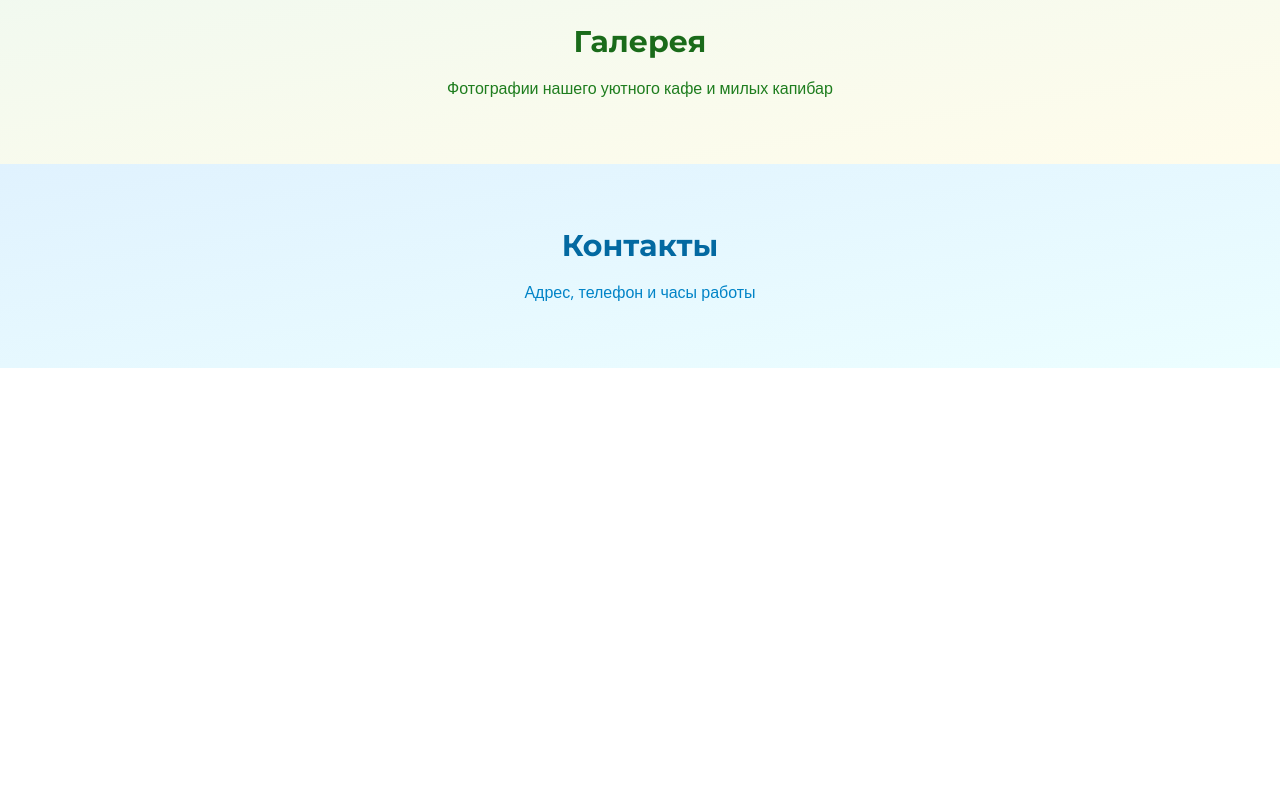
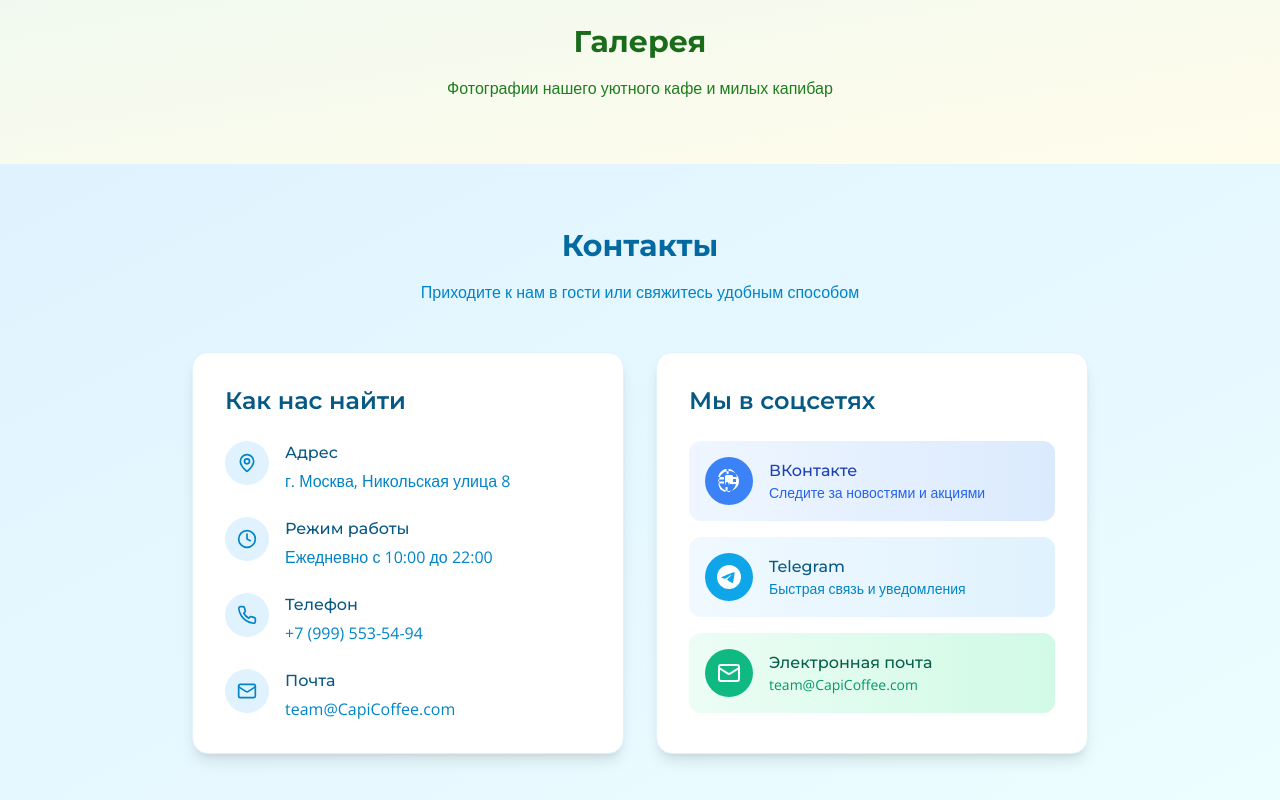
Before and after one commit to pr-poehali-dev/cafe-kapi-design, a React (Vite) app: page / in a window 1280 px wide. Shown: the part 8917-9717 px from the top of the page. Before the commit the page ends 9285 px from the top, so only its background shows below. Built offline with nearby package versions, Linux system fonts and the light colour scheme.

Commit message:
feat: добавить раздел контактов

```diff
--- /dev/null
+++ b/src/components/Contacts.tsx
@@ -0,0 +1,151 @@
+import Icon from "@/components/ui/icon";
+
+const Contacts = () => {
+  return (
+    <section
+      id="contacts"
+      className="py-16 bg-gradient-to-br from-nature-100 to-aqua-50"
+    >
+      <div className="container mx-auto px-4">
+        <div className="text-center mb-12">
+          <h2 className="text-3xl font-bold text-nature-700 mb-4">Контакты</h2>
+          <p className="text-nature-600">
+            Приходите к нам в гости или свяжитесь удобным способом
+          </p>
+        </div>
+
+        <div className="max-w-4xl mx-auto">
+          <div className="grid md:grid-cols-2 gap-8">
+            {/* Контактная информация */}
+            <div className="bg-white rounded-2xl p-8 shadow-lg border border-nature-100">
+              <h3 className="text-2xl font-semibold text-nature-800 mb-6">
+                Как нас найти
+              </h3>
+
+              <div className="space-y-6">
+                <div className="flex items-start">
+                  <div className="bg-nature-100 rounded-full p-3 mr-4 flex-shrink-0">
+                    <Icon name="MapPin" size={20} className="text-nature-600" />
+                  </div>
+                  <div>
+                    <h4 className="font-medium text-nature-800 mb-1">Адрес</h4>
+                    <p className="text-nature-600">
+                      г. Москва, Никольская улица 8
+                    </p>
+                  </div>
+                </div>
+
+                <div className="flex items-start">
+                  <div className="bg-nature-100 rounded-full p-3 mr-4 flex-shrink-0">
+                    <Icon name="Clock" size={20} className="text-nature-600" />
+                  </div>
+                  <div>
+                    <h4 className="font-medium text-nature-800 mb-1">
+                      Режим работы
+                    </h4>
+                    <p className="text-nature-600">
+                      Ежедневно с 10:00 до 22:00
+                    </p>
+                  </div>
+                </div>
+
+                <div className="flex items-start">
+                  <div className="bg-nature-100 rounded-full p-3 mr-4 flex-shrink-0">
+                    <Icon name="Phone" size={20} className="text-nature-600" />
+                  </div>
+                  <div>
+                    <h4 className="font-medium text-nature-800 mb-1">
+                      Телефон
+                    </h4>
+                    <p className="text-nature-600">+7 (999) 553-54-94</p>
+                  </div>
+                </div>
+
+                <div className="flex items-start">
+                  <div className="bg-nature-100 rounded-full p-3 mr-4 flex-shrink-0">
+                    <Icon name="Mail" size={20} className="text-nature-600" />
+                  </div>
+                  <div>
+                    <h4 className="font-medium text-nature-800 mb-1">Почта</h4>
+                    <p className="text-nature-600">team@CapiCoffee.com</p>
+                  </div>
+                </div>
+              </div>
+            </div>
+
+            {/* Социальные сети */}
+            <div className="bg-white rounded-2xl p-8 shadow-lg border border-nature-100">
+              <h3 className="text-2xl font-semibold text-nature-800 mb-6">
+                Мы в соцсетях
+              </h3>
+
+              <div className="space-y-4">
+                <a
+                  href="#"
+                  className="flex items-center p-4 rounded-xl bg-gradient-to-r from-blue-50 to-blue-100 hover:from-blue-100 hover:to-blue-200 transition-all duration-300 group"
+                >
+                  <div className="bg-blue-500 rounded-full p-3 mr-4 group-hover:scale-110 transition-transform duration-300">
+                    <svg
+                      className="w-6 h-6 text-white"
+                      viewBox="0 0 24 24"
+                      fill="currentColor"
+                    >
+                      <path d="M15.07 13.76c-.16-.4-.56-.76-1.18-.76-.62 0-1.02.36-1.18.76L12 16.5l-.71-2.74c-.16-.4-.56-.76-1.18-.76-.62 0-1.02.36-1.18.76L8 16.5V7.5c0-.83.67-1.5 1.5-1.5h5c.83 0 1.5.67 1.5 1.5v9l-.93-2.74z" />
+                      <path d="M12 2C6.477 2 2 6.477 2 12s4.477 10 10 10 10-4.477 10-10S17.523 2 12 2zm7 10c0 .34-.03.67-.08 1H13v2h5.92c-.45 2.1-1.47 3.98-2.92 5.45-1.45 1.47-3.35 2.47-5.45 2.92V18h-2v4.92c-2.1-.45-3.98-1.47-5.45-2.92C2.65 18.55 1.65 16.65 1.2 14.55H7v-2H1.08c.05-.33.08-.66.08-1s-.03-.67-.08-1H7V8H1.2c.45-2.1 1.47-3.98 2.92-5.45C5.57 1.1 7.47.1 9.57-.35V5h2V-.35c2.1.45 3.98 1.47 5.45 2.92 1.45 1.47 2.47 3.35 2.92 5.45H13v2h5.92c.05.33.08.66.08 1z" />
+                    </svg>
+                  </div>
+                  <div>
+                    <h4 className="font-medium text-blue-800">ВКонтакте</h4>
+                    <p className="text-blue-600 text-sm">
+                      Следите за новостями и акциями
+                    </p>
+                  </div>
+                </a>
+
+                <a
+                  href="#"
+                  className="flex items-center p-4 rounded-xl bg-gradient-to-r from-sky-50 to-sky-100 hover:from-sky-100 hover:to-sky-200 transition-all duration-300 group"
+                >
+                  <div className="bg-sky-500 rounded-full p-3 mr-4 group-hover:scale-110 transition-transform duration-300">
+                    <svg
+                      className="w-6 h-6 text-white"
+                      viewBox="0 0 24 24"
+                      fill="currentColor"
+                    >
+                      <path d="M11.944 0A12 12 0 0 0 0 12a12 12 0 0 0 12 12 12 12 0 0 0 12-12A12 12 0 0 0 12 0a12 12 0 0 0-.056 0zm4.962 7.224c.1-.002.321.023.465.14a.506.506 0 0 1 .171.325c.016.093.036.306.02.472-.18 1.898-.962 6.502-1.36 8.627-.168.9-.499 1.201-.82 1.23-.696.065-1.225-.46-1.9-.902-1.056-.693-1.653-1.124-2.678-1.8-1.185-.78-.417-1.21.258-1.91.177-.184 3.247-2.977 3.307-3.23.007-.032.014-.15-.056-.212s-.174-.041-.249-.024c-.106.024-1.793 1.14-5.061 3.345-.48.33-.913.49-1.302.48-.428-.008-1.252-.241-1.865-.44-.752-.245-1.349-.374-1.297-.789.027-.216.325-.437.893-.663 3.498-1.524 5.83-2.529 6.998-3.014 3.332-1.386 4.025-1.627 4.476-1.635z" />
+                    </svg>
+                  </div>
+                  <div>
+                    <h4 className="font-medium text-sky-800">Telegram</h4>
+                    <p className="text-sky-600 text-sm">
+                      Быстрая связь и уведомления
+                    </p>
+                  </div>
+                </a>
+
+                <a
+                  href="mailto:team@CapiCoffee.com"
+                  className="flex items-center p-4 rounded-xl bg-gradient-to-r from-emerald-50 to-emerald-100 hover:from-emerald-100 hover:to-emerald-200 transition-all duration-300 group"
+                >
+                  <div className="bg-emerald-500 rounded-full p-3 mr-4 group-hover:scale-110 transition-transform duration-300">
+                    <Icon name="Mail" size={24} className="text-white" />
+                  </div>
+                  <div>
+                    <h4 className="font-medium text-emerald-800">
+                      Электронная почта
+                    </h4>
+                    <p className="text-emerald-600 text-sm">
+                      team@CapiCoffee.com
+                    </p>
+                  </div>
+                </a>
+              </div>
+            </div>
+          </div>
+        </div>
+      </div>
+    </section>
+  );
+};
+
+export default Contacts;
--- a/src/pages/Index.tsx
+++ b/src/pages/Index.tsx
@@ -5,6 +5,7 @@ import Events from "@/components/Events";
 import Menu from "@/components/Menu";
 import Merch from "@/components/Merch";
 import Interesting from "@/components/Interesting";
+import Contacts from "@/components/Contacts";
 
 const Index = () => {
   return (
@@ -43,15 +44,7 @@ const Index = () => {
         </div>
       </section>
 
-      <section
-        id="contacts"
-        className="py-16 bg-gradient-to-br from-nature-100 to-aqua-50"
-      >
-        <div className="container mx-auto px-4 text-center">
-          <h2 className="text-3xl font-bold text-nature-700 mb-4">Контакты</h2>
-          <p className="text-nature-600">Адрес, телефон и часы работы</p>
-        </div>
-      </section>
+      <Contacts />
     </div>
   );
 };
```
